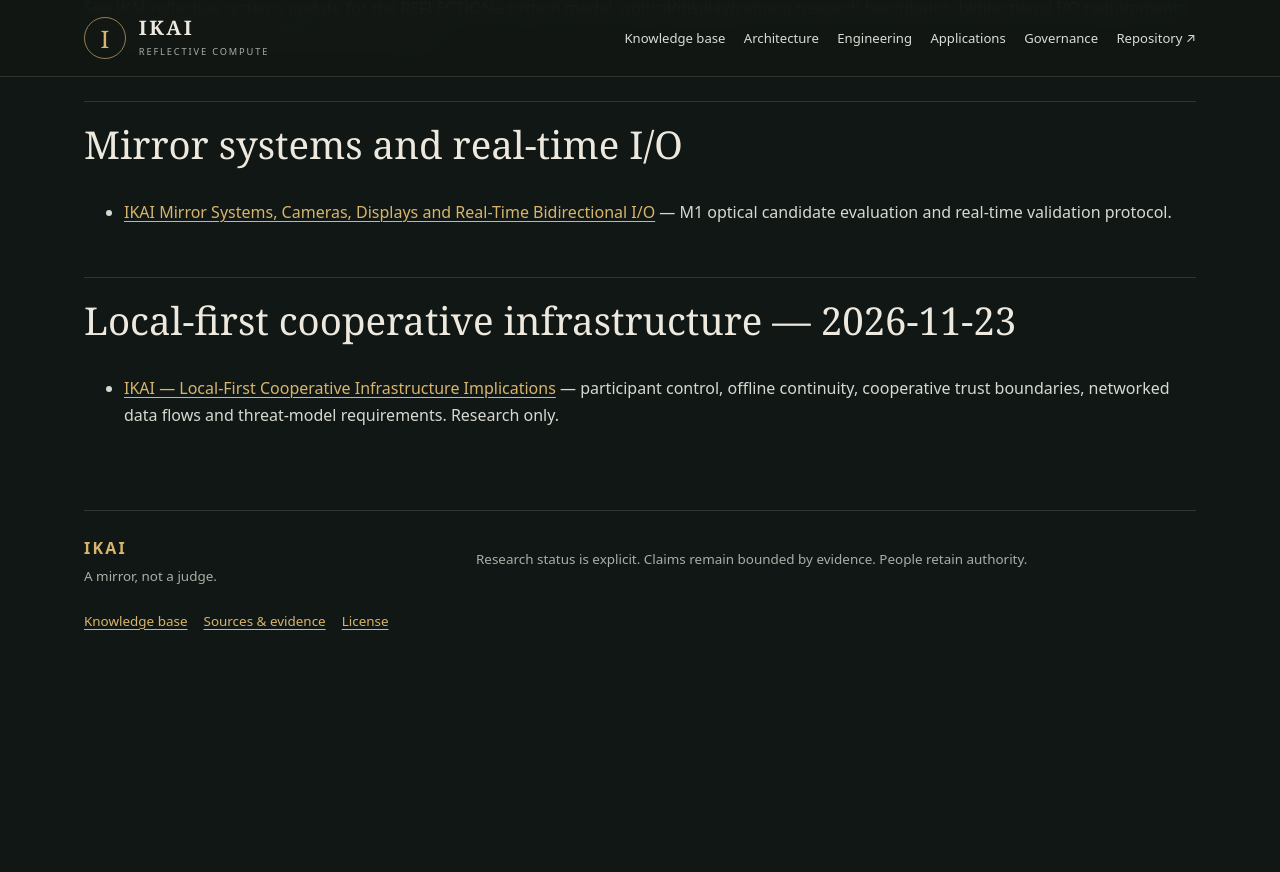
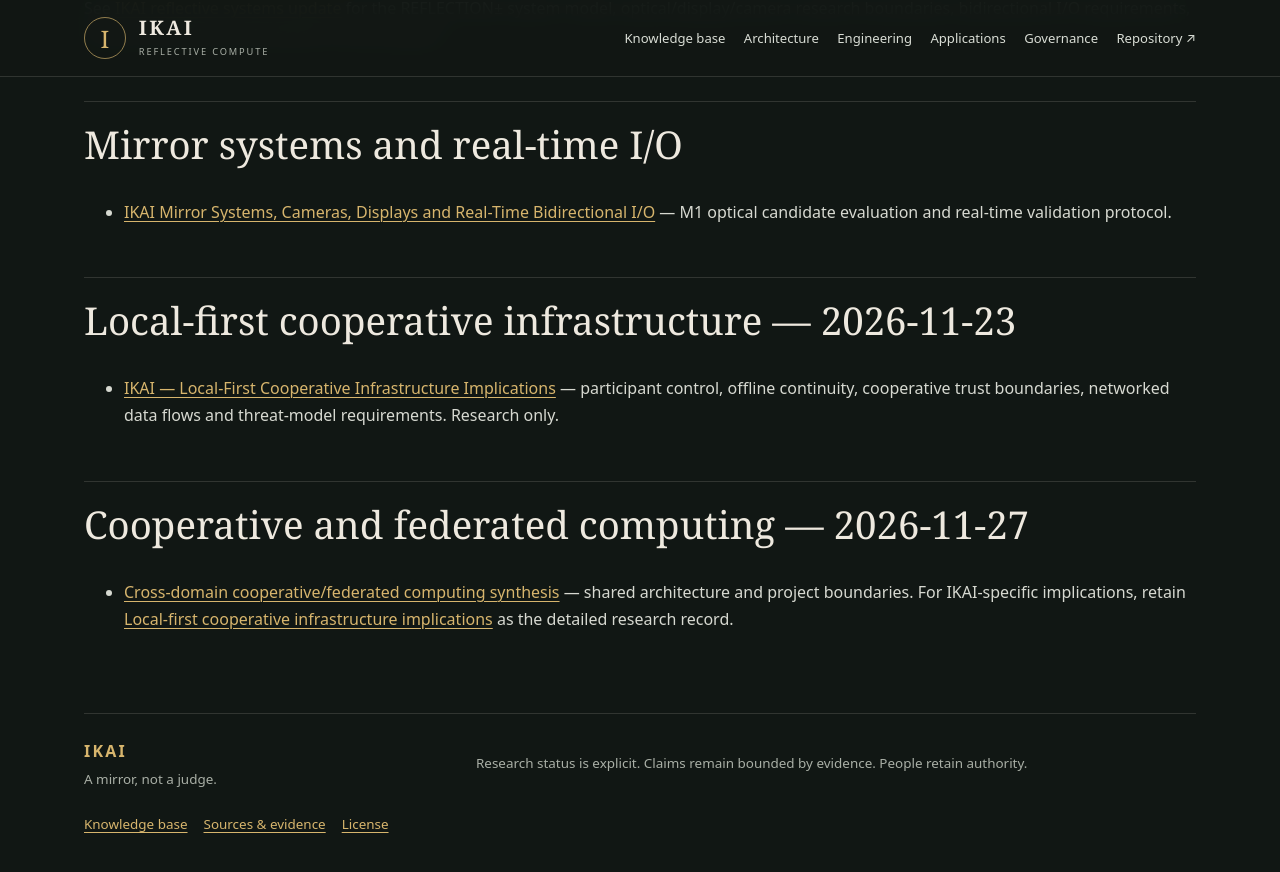
Before and after one commit to donfelohke/Ikai, a Jekyll site: the page built from docs/knowledge-base-index.md, in a window 1280 px wide and 900 px high, scrolled down 3163 px. Shown: the top 872 px of the window. Built offline with Jekyll 4.4.1, drawn with Linux system fonts in a browser that asks for light colours; our own code applies the rules of GitHub Pages for plain Markdown files; before the commit the page ends 3860 px from its top, so only the background shows below that.

Commit message:
docs: link cooperative federated computing synthesis

```diff
--- a/docs/knowledge-base-index.md
+++ b/docs/knowledge-base-index.md
@@ -88,3 +88,7 @@ See [IKAI reflective systems update](ECOSYSTEM-UPDATE-2026-11-22.md) for the REF
 ## Local-first cooperative infrastructure — 2026-11-23
 
 - [IKAI — Local-First Cooperative Infrastructure Implications](research/IKAI-LOCAL-FIRST-COOPERATIVE-INFRASTRUCTURE-IMPLICATIONS-2026-11-23.md) — participant control, offline continuity, cooperative trust boundaries, networked data flows and threat-model requirements. Research only.
+
+## Cooperative and federated computing — 2026-11-27
+
+- [Cross-domain cooperative/federated computing synthesis](https://github.com/donfelohke/feloh-corpus/blob/main/docs/research/COOPERATIVE-FEDERATED-COMPUTING-AND-EMBODIED-INTERACTION-SYNTHESIS-2026-11-27.md) — shared architecture and project boundaries. For IKAI-specific implications, retain [Local-first cooperative infrastructure implications](research/IKAI-LOCAL-FIRST-COOPERATIVE-INFRASTRUCTURE-IMPLICATIONS-2026-11-23.md) as the detailed research record.
```
